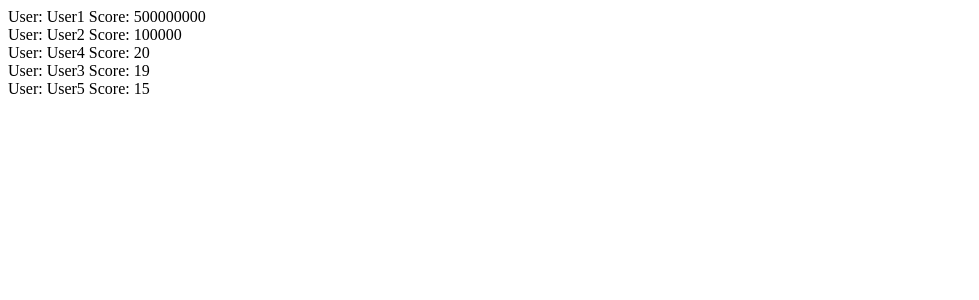
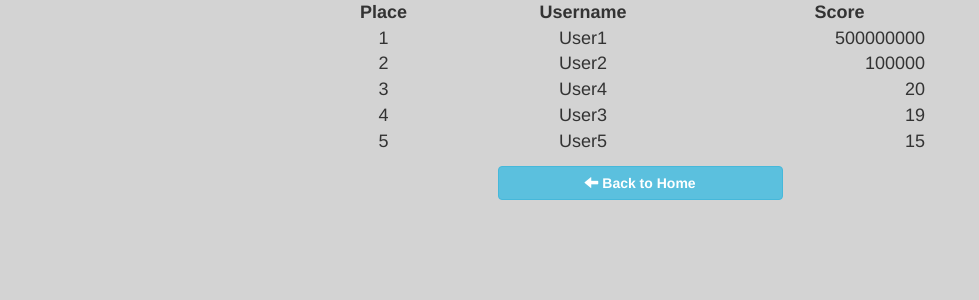
Before and after one commit to barwar18/Snake-Game-Website, a PHP site: page /leaderboard.php in a window 1280 px wide. Shown: the top 300 px of the page, without its empty margins (0-979 px from the left). Run offline with PHP 8.4, Linux system fonts and the light colour scheme; data comes from the database, SQL or seed files in the repository.

```diff
--- a/html&css/index.html
+++ b/html&css/index.html
@@ -30,7 +30,7 @@
                 </div>
                 <div class = "col-sm-6 centered">
                     <h4><i>5 High Scores from SQL Table</i></h4>
-                    <a href = "scores.html"><button class="btn btn-info"><b>Top ___ Scores</b> <span class = "glyphicon glyphicon-arrow-right"></span></button></a>
+                    <a href = "leaderboard.php"><button class="btn btn-info"><b>Top Scores</b> <span class = "glyphicon glyphicon-arrow-right"></span></button></a>
                 </div>
             </div>
             <div  id = "playGame" class = "row centered">
--- a/html&css/style.css
+++ b/html&css/style.css
@@ -67,3 +67,26 @@ img {
 .left {
     text-align: left;
 }
+
+table {
+    width: 50%;
+    margin-left: auto;
+    margin-right: auto;
+    font-size: 18px;
+}
+
+th {
+    text-align: center;
+}
+
+.rank {
+    width: 10%;
+}
+
+.uname {
+    width: 60%;
+}
+
+.score {
+    width: 30%;
+}
--- a/leaderboard.php
+++ b/leaderboard.php
@@ -2,8 +2,26 @@
 	<html>
 		<head>
 			<title>Leaderboard</title>
+			<link rel="shortcut icon" type="image/x-icon" href="images/snake.png">
+
+			<!-- Bootstrap Framework Import -->
+			<meta charset="utf-8">
+			<meta name="viewport" content="width=device-width, initial-scale=1">
+			<link rel="stylesheet" href="https://maxcdn.bootstrapcdn.com/bootstrap/3.4.1/css/bootstrap.min.css">
+			<script src="https://ajax.googleapis.com/ajax/libs/jquery/3.5.1/jquery.min.js"></script>
+			<script src="https://maxcdn.bootstrapcdn.com/bootstrap/3.4.1/js/bootstrap.min.js"></script>
+			<link rel="stylesheet" type="text/css" href="style.css">
 		</head>
 		<body>
+			<div class = "container">
+				<div class = "row centered">
+					<div class = "col-xs-12 ">
+						<table>
+							<tr>
+								<th class = "rank">Place</th>
+								<th>Username</th>
+								<th>Score</th>
+							</tr>
 							<?php
 
 								DEFINE('DB_USERNAME', 'root');
@@ -11,6 +29,7 @@
 								DEFINE('DB_HOST', 'localhost:3306');
 								DEFINE('DB_DATABASE', 'leaderboarddb');
 
+								$rank = 1;
 								$conn = new mysqli(DB_HOST, DB_USERNAME, DB_PASSWORD, DB_DATABASE);
 
 								if ($conn -> connect_errno) {
@@ -25,7 +44,8 @@
 										if ($result > 0) {
 										// output data of each row
 										while($row = $result->fetch_assoc()) {
-			    echo "User: ". $row['user']. " Score: ". $row['score']. "<br>";
+											echo "<tr><td class = \"rank\">". $rank. "</td><td class = \"uname\">". $row['user']. "</td><td class = \" score right\">". $row['score']. "</td></tr>";
+											$rank++;
 										}
 										} else {
 										echo "0 results";
@@ -35,5 +55,14 @@
 
 								$conn->close();
 							?>
+						</table>
+					</div>
+				</div>
+				<div class = "row centered">
+					<div class = "col-xs-12">
+						<a href = "index.html"><button class="btn btn-info"><span class = "glyphicon glyphicon-arrow-left"></span> <b>Back to Home</b></button></a>
+					</div>
+				</div>
+			</div>
 		</body>
 	</html>
```
Also changed, not shown: html&css/gamePage.php (+21 -2 lines). Lines whose indentation alone changed are shown as unchanged.
